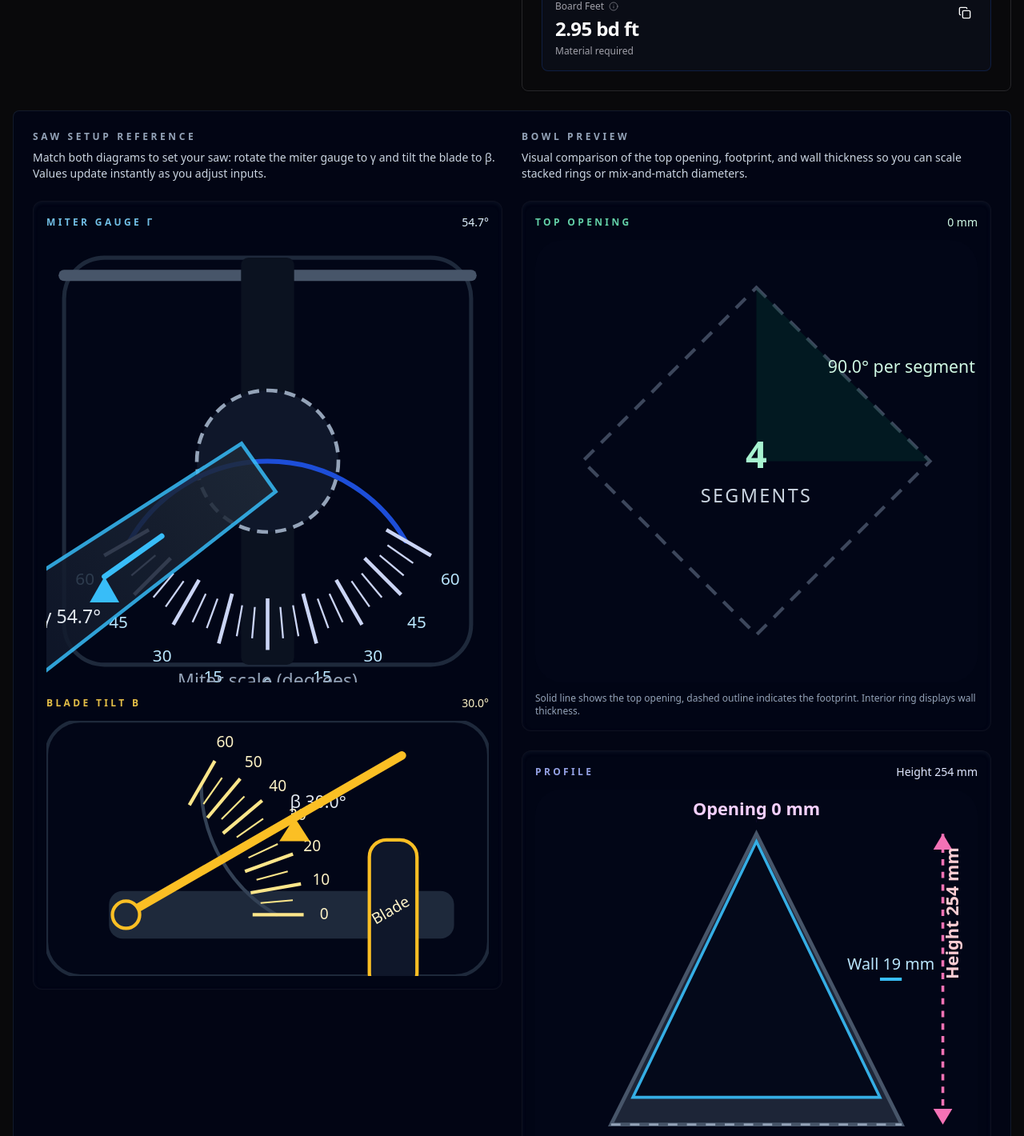
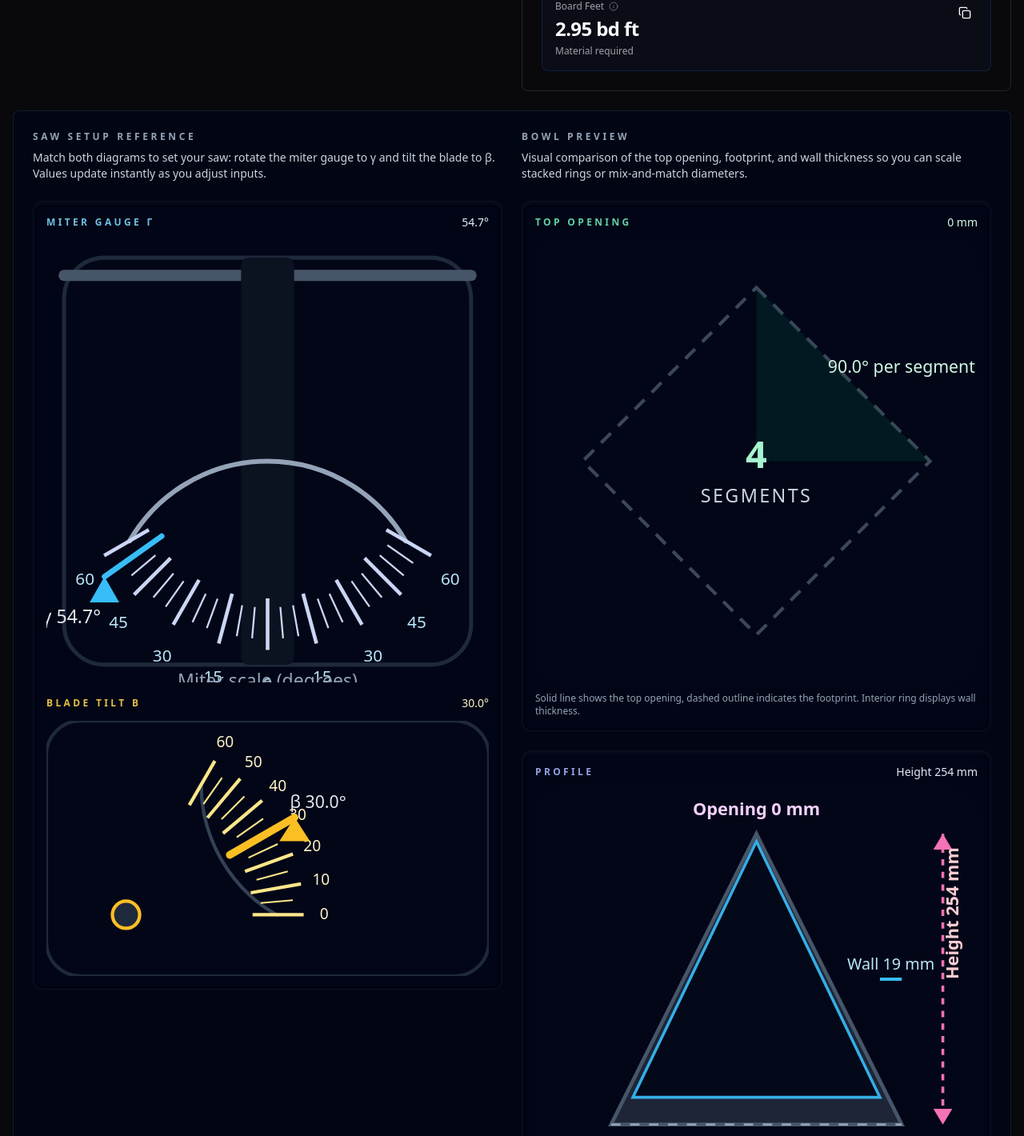
Before and after one commit to yeutterg/compound-miter-calculator, a Next.js app: page / in a window 1280 px wide. Shown: the part 1168-2588 px from the top of the page at 80% size. Built offline with nearby package versions, Linux system fonts and the light colour scheme.

Commit message:
simplify miter gauge and blade tilt display

```diff
--- a/components/panels/Visualization3D.tsx
+++ b/components/panels/Visualization3D.tsx
@@ -90,8 +90,6 @@ function SawSetupDiagram({ miterGauge, bladeTilt }: { miterGauge: number; bladeT
   const gaugeRadius = topSize * 0.36;
   const gaugeSpan = 60;
   const clampedGauge = Math.max(-gaugeSpan, Math.min(gaugeSpan, miterGauge));
-  const boardLength = topSize * 0.75;
-  const boardWidth = 32;
   const throatWidth = topSize * 0.12;
   const fenceY = topCenter - topSize * 0.42;
   const gaugeArc = describeArc(topCenter, topCenter, gaugeRadius, baseAngle - gaugeSpan, baseAngle + gaugeSpan);
@@ -105,7 +103,6 @@ function SawSetupDiagram({ miterGauge, bladeTilt }: { miterGauge: number; bladeT
   const bevelHeight = 150;
   const pivotX = bevelWidth * 0.18;
   const pivotY = bevelHeight * 0.76;
-  const bladeLength = bevelWidth * 0.72;
   const clampedTilt = Math.max(0, Math.min(60, bladeTilt));
   const bevelArcRadius = bevelWidth * 0.34;
   const bevelArc = describeArc(pivotX, pivotY, bevelArcRadius, 90, 30);
@@ -114,9 +111,6 @@ function SawSetupDiagram({ miterGauge, bladeTilt }: { miterGauge: number; bladeT
   const bevelPointerInner = polarToCartesian(pivotX, pivotY, bevelArcRadius - 18, bevelPointerAngle);
   const bevelPointerOuter = polarToCartesian(pivotX, pivotY, bevelArcRadius + 26, bevelPointerAngle);
   const bevelLabel = polarToCartesian(pivotX, pivotY, bevelArcRadius + 42, bevelPointerAngle);
-  const bladeAngleRad = (Math.PI / 180) * clampedTilt;
-  const bladeEndX = pivotX + Math.cos(bladeAngleRad) * bladeLength;
-  const bladeEndY = pivotY - Math.sin(bladeAngleRad) * bladeLength;
 
   return (
     <div className="grid gap-4 rounded-xl border border-white/5 bg-slate-950/60 p-4 text-slate-200 shadow-inner shadow-slate-900/60">
@@ -126,17 +120,10 @@ function SawSetupDiagram({ miterGauge, bladeTilt }: { miterGauge: number; bladeT
           <p className="text-sm font-medium text-sky-100">{miterGauge.toFixed(1)}°</p>
         </div>
         <svg viewBox={`0 0 ${topSize} ${topSize}`} className="w-full">
-          <defs>
-            <linearGradient id="boardFill" x1="0%" y1="0%" x2="0%" y2="100%">
-              <stop offset="0%" stopColor="#1f2937" />
-              <stop offset="100%" stopColor="#0f172a" />
-            </linearGradient>
-          </defs>
           <rect x={topCenter - topSize * 0.46} y={topCenter - topSize * 0.46} width={topSize * 0.92} height={topSize * 0.92} rx={22} fill="#020617" stroke="#1e293b" strokeWidth={2.2} />
           <line x1={topCenter - topSize * 0.46} y1={fenceY} x2={topCenter + topSize * 0.46} y2={fenceY} stroke="#475569" strokeWidth={6} strokeLinecap="round" />
           <rect x={topCenter - throatWidth / 2} y={topCenter - topSize * 0.46} width={throatWidth} height={topSize * 0.92} fill="#0b1220" rx={4} />
-          <circle cx={topCenter} cy={topCenter} r={topSize * 0.16} fill="#0f172a" stroke="#94a3b8" strokeWidth={2} strokeDasharray="6 4" />
-          <path d={gaugeArc} stroke="#1d4ed8" strokeWidth={2.6} fill="none" strokeLinecap="round" />
+          <path d={gaugeArc} stroke="#94a3b8" strokeWidth={2.6} fill="none" strokeLinecap="round" />
           {gaugeTicks.map((tickAngle) => {
             const actualAngle = baseAngle + tickAngle;
             const isMajor = tickAngle % 15 === 0;
@@ -154,14 +141,6 @@ function SawSetupDiagram({ miterGauge, bladeTilt }: { miterGauge: number; bladeT
               </g>
             );
           })}
-          <path
-            d={`M ${topCenter - boardWidth / 2} ${topCenter + 6} L ${topCenter + boardWidth / 2} ${topCenter + 6} L ${topCenter + boardWidth * 0.75} ${topCenter + boardLength} L ${topCenter - boardWidth * 0.75} ${topCenter + boardLength} Z`}
-            fill="url(#boardFill)"
-            stroke="#38bdf8"
-            strokeWidth={2}
-            transform={`rotate(${clampedGauge} ${topCenter} ${topCenter})`}
-            opacity={0.85}
-          />
           <line x1={gaugePointerInner.x} y1={gaugePointerInner.y} x2={gaugePointerOuter.x} y2={gaugePointerOuter.y} stroke="#38bdf8" strokeWidth={3} strokeLinecap="round" />
           <polygon
             points={`${gaugePointerOuter.x.toFixed(1)},${gaugePointerOuter.y.toFixed(1)} ${(gaugePointerOuter.x + 8).toFixed(1)},${(gaugePointerOuter.y + 14).toFixed(1)} ${(gaugePointerOuter.x - 8).toFixed(1)},${(gaugePointerOuter.y + 14).toFixed(1)}`}
@@ -183,7 +162,6 @@ function SawSetupDiagram({ miterGauge, bladeTilt }: { miterGauge: number; bladeT
         </div>
         <svg viewBox={`0 0 ${bevelWidth} ${bevelHeight}`} className="w-full">
           <rect x={0} y={0} width={bevelWidth} height={bevelHeight} fill="#020617" rx={20} stroke="#1e293b" strokeWidth={2} />
-          <rect x={pivotX - 10} y={pivotY - 14} width={bevelWidth * 0.78} height={28} fill="#1e293b" rx={8} />
           <path d={bevelArc} stroke="#334155" strokeWidth={2} fill="none" strokeLinecap="round" />
           {bevelTicks.map((tick) => {
             const isMajor = tick % 10 === 0;
@@ -210,12 +188,7 @@ function SawSetupDiagram({ miterGauge, bladeTilt }: { miterGauge: number; bladeT
           <text x={bevelLabel.x} y={bevelLabel.y} className="text-[10px] fill-slate-200" textAnchor="middle" dominantBaseline="middle">
             β {clampedTilt.toFixed(1)}°
           </text>
-          <line x1={pivotX} y1={pivotY} x2={bladeEndX} y2={bladeEndY} stroke="#fbbf24" strokeWidth={5} strokeLinecap="round" />
           <circle cx={pivotX} cy={pivotY} r={8} fill="#1e293b" stroke="#fbbf24" strokeWidth={2} />
-          <rect x={pivotX + bevelWidth * 0.55} y={pivotY - 44} width={28} height={88} rx={10} fill="#0f172a" stroke="#fbbf24" strokeWidth={2} />
-          <text x={pivotX + bevelWidth * 0.55 + 14} y={pivotY} textAnchor="middle" className="text-[9px] fill-amber-100" transform={`rotate(${-clampedTilt} ${pivotX + bevelWidth * 0.55 + 14} ${pivotY})`}>
-            Blade
-          </text>
         </svg>
       </div>
     </div>
```
